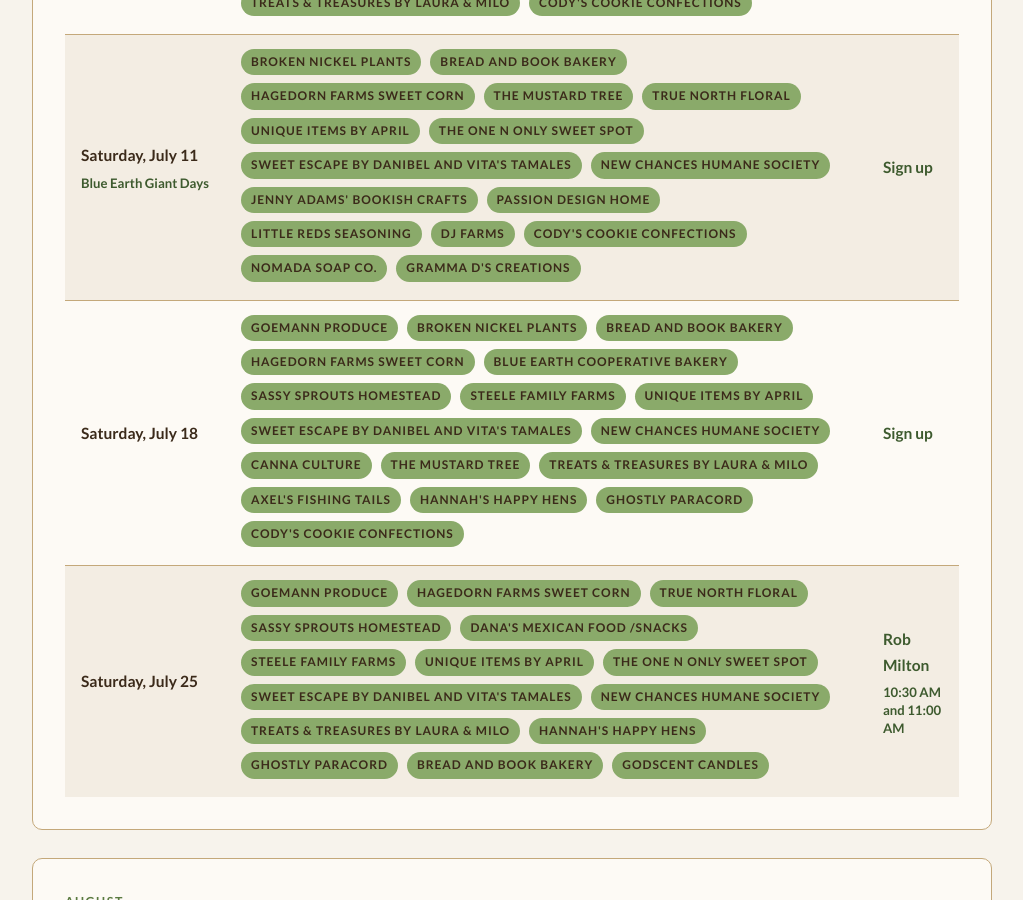
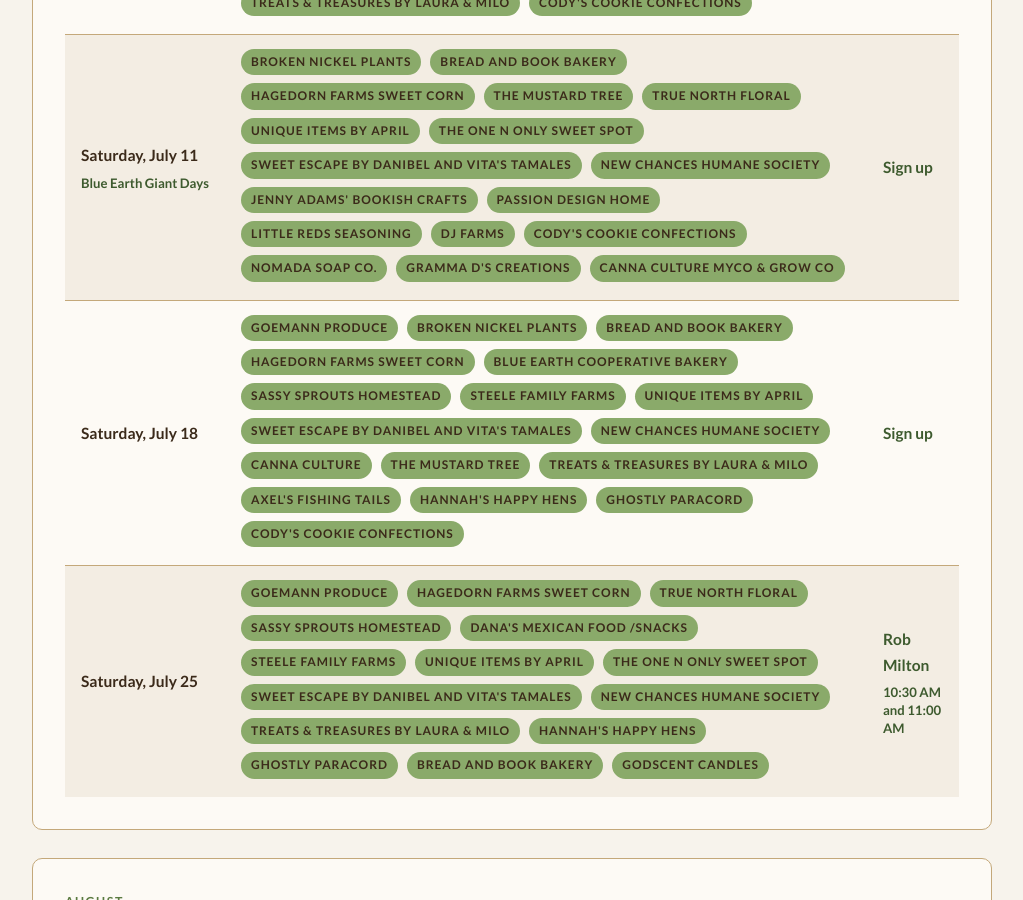
Before and after one commit to blueearthcommunitymarket/blueearthcommunitymarket.github.io, a Jekyll site: the page built from calendar/index.html, in a window 1280 px wide and 900 px high, scrolled down 839 px. Shown: the whole window, without its empty margins (128-1151 px from the left). Built offline with Jekyll 4.4.1, drawn with Linux system fonts in a browser that asks for light colours; some web fonts are replaced.

Commit message:
Update July 11 vendor calendar

```diff
--- a/calendar/index.html
+++ b/calendar/index.html
@@ -63,6 +63,7 @@ description: 2026 Blue Earth Community Market season schedule. Saturdays 10am-1p
                         <span class="tag">Cody's Cookie Confections</span>
                         <span class="tag">Nomada Soap Co.</span>
                         <span class="tag">Gramma D's Creations</span>
+                        <span class="tag">Canna Culture Myco &amp; Grow Co</span>
                     </td>
                     <td><a href="/open-mic/" class="openmic-link">Sign up</a></td>
                 </tr>
```
